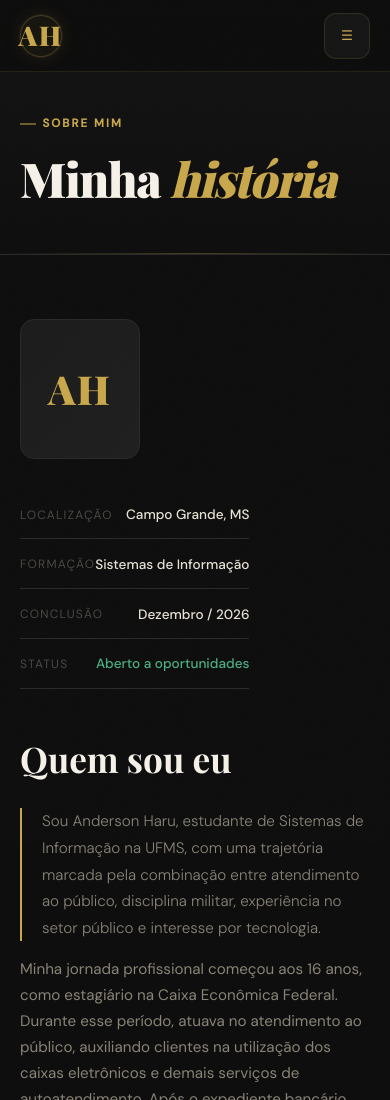
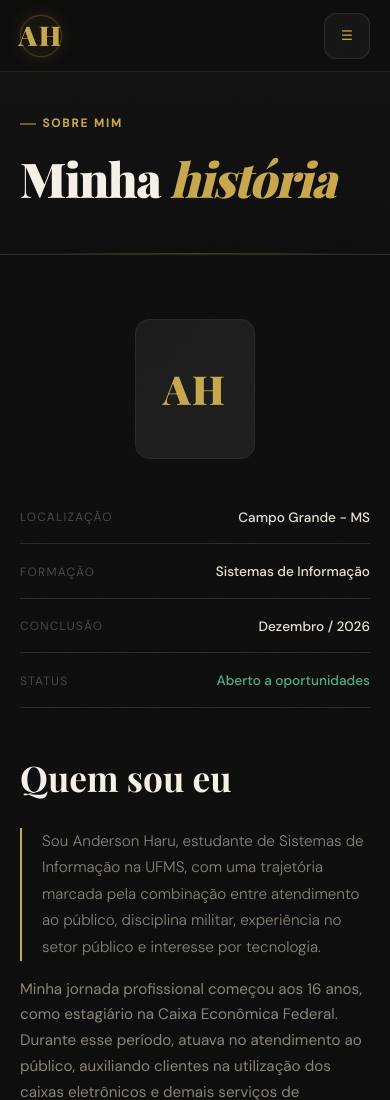
Before and after one commit to HaruoArai/portfolio, a plain HTML site: page sobre.html in a window 390 px wide. Shown: the top 1100 px of the page. Drawn offline with nearby package versions, Linux system fonts and the light colour scheme.

Commit message:
Ajuste na Responsividade
Ajuste na responsividade em sobre.html

```diff
--- a/sobre.html
+++ b/sobre.html
@@ -31,7 +31,7 @@
         <div class="about-quick-info">
           <div class="qi-item">
             <span class="qi-label">Localização</span>
-            <span class="qi-value">Campo Grande, MS</span>
+            <span class="qi-value">Campo Grande - MS</span>
           </div>
           <div class="qi-item">
             <span class="qi-label">Formação</span>
--- a/style.css
+++ b/style.css
@@ -753,6 +753,43 @@ EFEITO PROFISSIONAL:
 }
 .interest-chip:hover { border-color: var(--gold); color: var(--gold); background: rgba(201,168,76,0.07); }
 
+/* =============================================
+   ABOUT RESPONSIVO
+   ============================================= */
+@media (max-width: 768px) {
+
+  .about-grid {
+    grid-template-columns: 1fr;
+    gap: 3rem;
+  }
+
+  .about-photo-col {
+    width: 100%;
+    text-align: center;
+  }
+
+  .photo-frame {
+    width: 240px;
+    margin: 0 auto 2rem;
+  }
+
+  .photo-placeholder {
+    width: 240px;
+    height: 280px;
+  }
+
+  .about-quick-info {
+    width: 100%;
+    max-width: 100%;
+  }
+
+  .qi-item {
+    padding: 0.9rem 0;
+  }
+
+}
+
+
 /* ---------- Skills ---------- */
 .skills-section { background: var(--bg2); border-top: 1px solid var(--border); }
 
```
